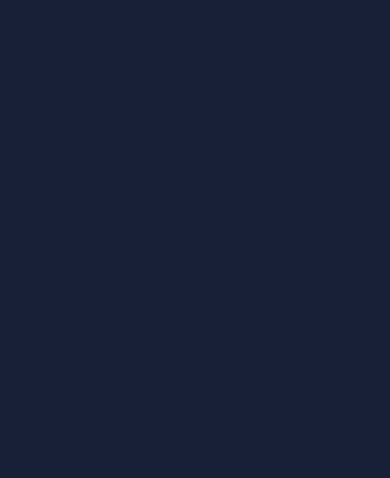
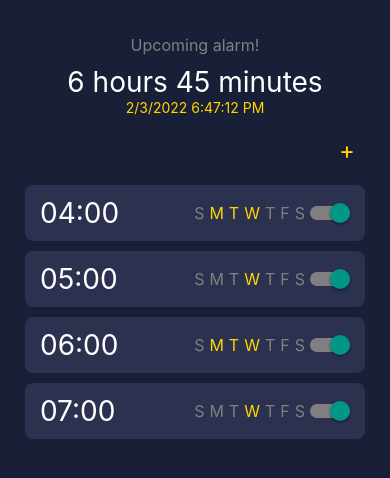
Before and after one commit to 404NotFoundedTeam/ReactNative-Alarm, a React Native app: screen / in a window 390 px wide. Shown: the top 478 px of the page. Built offline with nearby package versions, Linux system fonts and the light colour scheme.

Commit message:
Fixed some errors in Alarm page

```diff
--- a/App.js
+++ b/App.js
@@ -4,8 +4,7 @@ import SetAlarm from './Pages/SetAlarm';
 export default function App() {
   return (
     <>
-       {/* <Alarm/> */}
-       <SetAlarm/>
+       <Alarm/>
     </>
   );
 }
```
